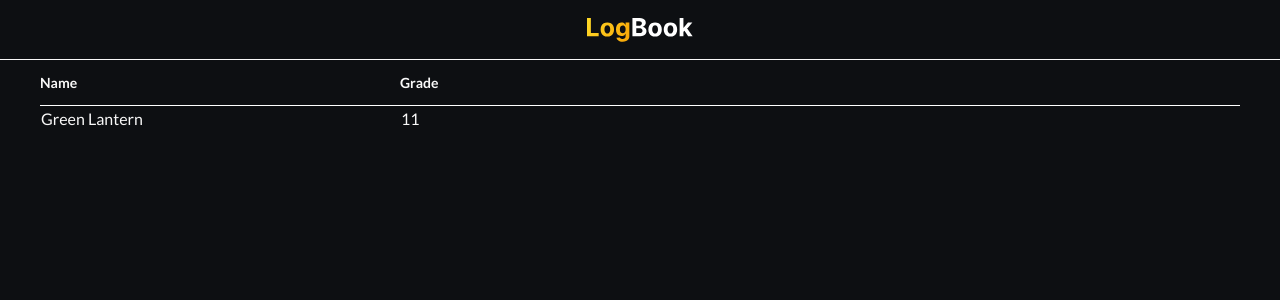
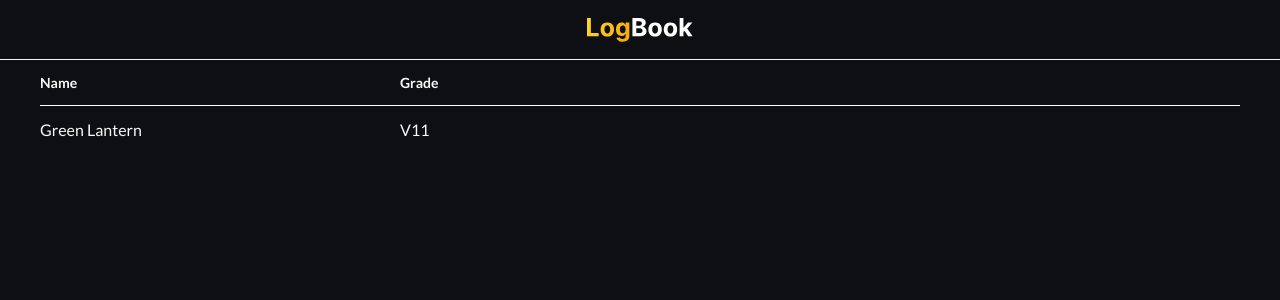
Before and after one commit to trentgillis/logbook, a React (Vite) app: page / in a window 1280 px wide. Shown: the top 300 px of the page. Built offline with nearby package versions, Linux system fonts and the light colour scheme.

Commit message:
initial send row

```diff
--- /dev/null
+++ b/src/components/SendTable/SendRow.module.css
@@ -0,0 +1,6 @@
+.row {
+}
+
+.row > td {
+  padding: 12px 0;
+}
--- /dev/null
+++ b/src/components/SendTable/SendRow.tsx
@@ -0,0 +1,18 @@
+import styles from './SendRow.module.css';
+
+import { Send } from '@/types/Send';
+
+type SendRowProps = {
+  send: Send;
+};
+
+function SendRow({ send }: SendRowProps) {
+  return (
+    <tr className={styles.row}>
+      <td>{send.name}</td>
+      <td>V{send.grade}</td>
+    </tr>
+  );
+}
+
+export default SendRow;
--- a/src/components/SendTable/SendTable.tsx
+++ b/src/components/SendTable/SendTable.tsx
@@ -4,6 +4,7 @@ import React from 'react';
 
 import { Send } from '@/types/Send';
 import SendTableHeader from './SendTableHeader';
+import SendRow from './SendRow';
 
 function SendTable() {
   const [sends, setSends] = React.useState<Send[]>([]);
@@ -23,14 +24,9 @@ function SendTable() {
     <table className={styles.table}>
       <SendTableHeader />
       <tbody>
-        {sends.map((send) => {
-          return (
-            <tr key={send.id}>
-              <td>{send.name}</td>
-              <td>{send.grade}</td>
-            </tr>
-          );
-        })}
+        {sends.map((send) => (
+          <SendRow key={send.id} send={send} />
+        ))}
       </tbody>
     </table>
   );
--- a/src/components/SendTable/SendTableHeader.tsx
+++ b/src/components/SendTable/SendTableHeader.tsx
@@ -5,9 +5,7 @@ function SendTableHeader() {
     <thead className={styles.header}>
       <tr>
         <th scope="col">Name</th>
-        <th scope="col" className={`${styles.headerColumn}`}>
-          Grade
-        </th>
+        <th scope="col">Grade</th>
       </tr>
     </thead>
   );
```
